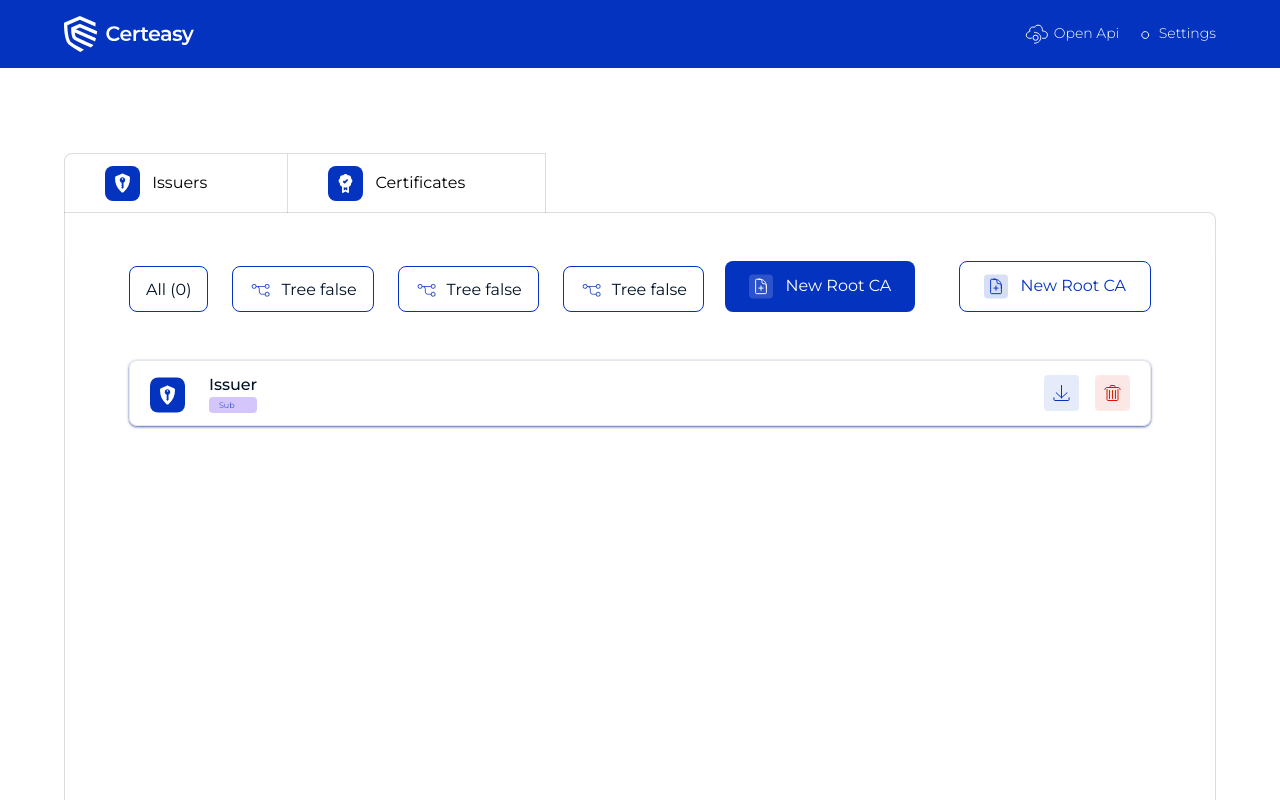
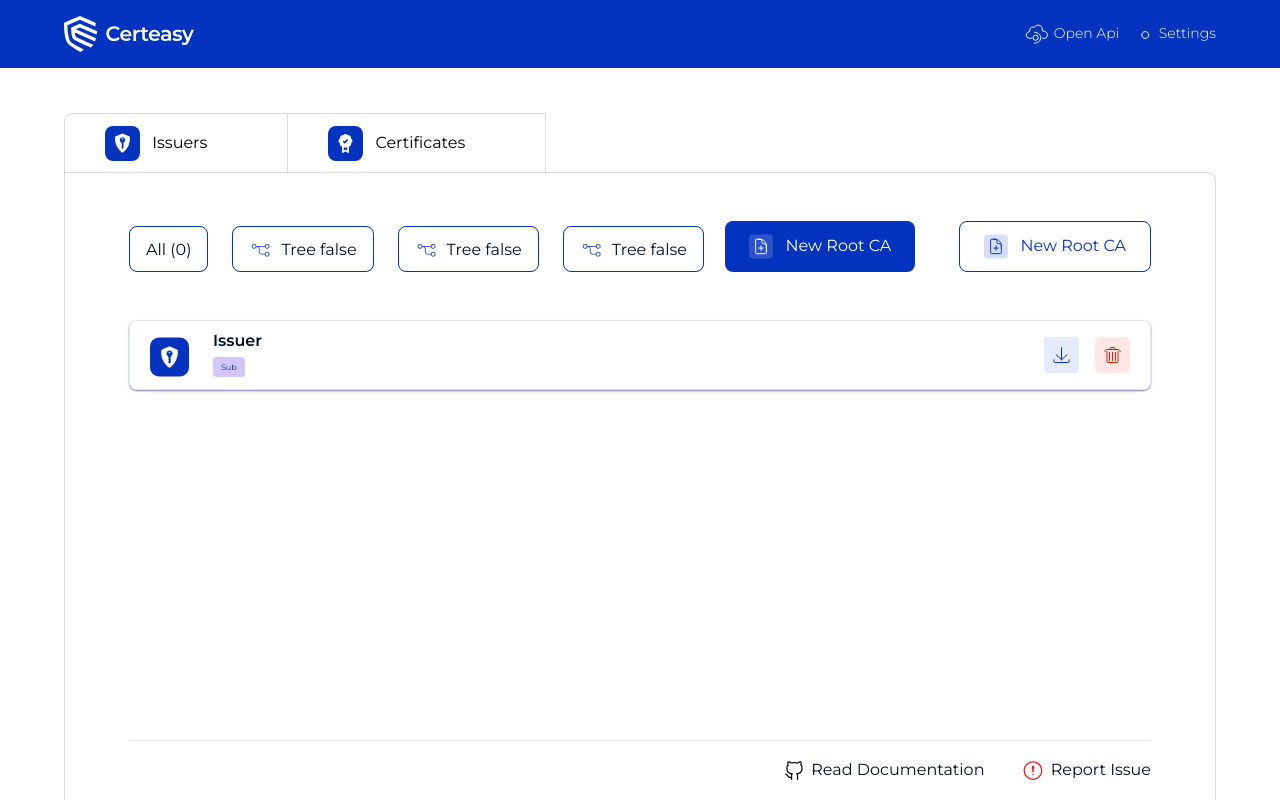
Before and after one commit to emjunior258/certeasy, a Vue app in the folder certeasy-console-app/: page / in a window 1280 px wide. Built offline with nearby package versions, Linux system fonts and the light colour scheme.

Commit message:
feat: add footer to main view

```diff
--- a/certeasy-console-app/src/components/IssuerCard.vue
+++ b/certeasy-console-app/src/components/IssuerCard.vue
@@ -1,6 +1,6 @@
 <template>
   <li
-    class="border border-gray-200 rounded-lg shadow px-5 py-3 mb-2 hover:text-primary"
+    class="border border-gray-200 rounded-lg shadow-sm px-5 py-3 mb-2 hover:text-primary"
     :class="true && 'shadow shadow-primary-0.6'"
   >
     <div class="flex justify-between">
@@ -14,10 +14,12 @@
           :alt="'alt'"
           class="pt-1"
         />
-        <div class="flex flex-col justify-between items-stretch">
-          <h3 class="text-base font-medium text-text capitalize">issuer</h3>
+        <div class="flex flex-col justify-between items-stretch gap-2">
+          <h3 class="text-base text-text capitalize font-semibold leading-4">
+            issuer
+          </h3>
           <span
-            class="rounded text-[0.5rem] py-0.5 px-2.5 bg-purple font-light capitalize"
+            class="rounded text-[0.5rem] py-1 px-2 bg-purple font-base capitalize w-fit leading-2"
             >Sub</span
           >
         </div>
--- a/certeasy-console-app/src/components/TheFooter.vue
+++ b/certeasy-console-app/src/components/TheFooter.vue
@@ -1,7 +1,9 @@
 <template>
-  <footer class="px-16 fixed bottom-0 w-full bg-white">
-    <div class="border-t text-right pt-8 pb-11">
-      <a href="#"
+  <footer class="w-full bg-white text-text">
+    <div class="border-t text-right py-4">
+      <a
+        href="#"
+        class="py-2.5"
         ><img
           src="../assets/icons/github.svg"
           alt="api"
@@ -9,11 +11,13 @@
         />
         Read Documentation</a
       >
-      <a href="#"
+      <a
+        href="#"
+        class="py-2.5 ml-9"
         ><img
           src="../assets/icons/warning.svg"
           alt="api"
-          class="inline ml-6"
+          class="inline"
         />
         Report Issue</a
       >
--- a/certeasy-console-app/src/views/Tabs.vue
+++ b/certeasy-console-app/src/views/Tabs.vue
@@ -5,9 +5,9 @@
       :navLinks="navLinks"
       class="sticky top-0 left-0"
     />
-    <div class="px-16 full-page-nav pt-36">
+    <div class="px-16 full-page-nav pt-[104px]">
       <div
-        class="border-x border-t border-gray-14 rounded-tr-lg h-full relative flex-col"
+        class="px-16 border-x border-t border-gray-14 rounded-tr-lg h-full relative flex-col"
       >
         <ul class="absolute -top-[60px] -left-[1px] flex">
           <li>
@@ -28,7 +28,7 @@
             >
           </li>
         </ul>
-        <div class="flex justify-between px-16 mt-12 mb-6 items-end pb-6">
+        <div class="flex justify-between mt-12 mb-6 items-end pb-6">
           <div class="font-light text-lg">
             <IconTextButton
               :buttonProps="buttonProp"
@@ -56,80 +56,82 @@
             <IconActionButton :buttonProps="buttonProp4" />
           </div>
         </div>
-        <ul class="px-16">
+        <ul>
           <IssuerCard />
         </ul>
+        <TheFooter class="absolute bottom-0 left-0 px-16" />
       </div>
     </div>
   </div>
 </template>
 <script setup>
-import AddFileIcon from "@/assets/icons/AddFileIcon.vue";
-import NavComponent from "@/components/NavComponent.vue";
-import ApiIcon from "@/assets/icons/ApiIcon.vue";
-import CogIcon from "@/assets/icons/CogIcon.vue";
-import imgSrc from "@/assets/logo.svg";
-import Issuer from "@/assets/icons/Issuer.vue";
-import Certificate from "../assets/icons/Certificate.vue";
-import IconActionButton from "@/components/buttons/IconActionButton.vue";
-import IconTextButton from "@/components/buttons/IconTextButton.vue";
-import IssuerCard from "@/components/IssuerCard.vue";
-import TreeIcon from "@/assets/icons/TreeIcon.vue";
-const cogIcon = CogIcon;
-const apiIcon = ApiIcon;
-const addFileIcon = AddFileIcon;
-const treeIcon = TreeIcon;
+import AddFileIcon from '@/assets/icons/AddFileIcon.vue'
+import NavComponent from '@/components/NavComponent.vue'
+import ApiIcon from '@/assets/icons/ApiIcon.vue'
+import CogIcon from '@/assets/icons/CogIcon.vue'
+import imgSrc from '@/assets/logo.svg'
+import Issuer from '@/assets/icons/Issuer.vue'
+import Certificate from '../assets/icons/Certificate.vue'
+import IconActionButton from '@/components/buttons/IconActionButton.vue'
+import IconTextButton from '@/components/buttons/IconTextButton.vue'
+import IssuerCard from '@/components/IssuerCard.vue'
+import TreeIcon from '@/assets/icons/TreeIcon.vue'
+import TheFooter from '../components/TheFooter.vue'
+const cogIcon = CogIcon
+const apiIcon = ApiIcon
+const addFileIcon = AddFileIcon
+const treeIcon = TreeIcon
 const logo = {
   imgSrc: imgSrc,
-  alt: "Certeasy",
-};
+  alt: 'Certeasy',
+}
 
 const buttonProp = {
   id: 0,
-  text: "All",
+  text: 'All',
   amount: 0,
   active: false,
   disabled: false,
-  query: "",
-};
+  query: '',
+}
 
 const buttonProp2 = {
   id: 0,
   icon: addFileIcon,
-  text: "New Root CA",
-};
+  text: 'New Root CA',
+}
 
 const buttonProp3 = {
   id: 3,
   icon: treeIcon,
-  iconAlt: "tree",
-  text: "Tree",
+  iconAlt: 'tree',
+  text: 'Tree',
   active: false,
   disabled: false,
-  query: "TREE",
-};
+  query: 'TREE',
+}
 const buttonProp4 = {
   id: 0,
   icon: addFileIcon,
-  text: "New Root CA",
+  text: 'New Root CA',
   outlined: true,
-};
+}
 const navLinks = [
   {
     id: 0,
     icon: apiIcon,
-    altIcon: "API",
-    text: "Open Api",
-    linkHref: "#",
+    altIcon: 'API',
+    text: 'Open Api',
+    linkHref: '#',
   },
   {
     id: 1,
     icon: cogIcon,
-    altIcon: "settings",
-    text: "Settings",
-    linkHref: "#",
+    altIcon: 'settings',
+    text: 'Settings',
+    linkHref: '#',
   },
-];
+]
 </script>
 
 <style scoped>
--- a/certeasy-console-app/tailwind.config.js
+++ b/certeasy-console-app/tailwind.config.js
@@ -9,6 +9,7 @@ module.exports = {
         'primary-0.6': 'rgba(3, 37, 140, 0.6)',
         'primary-0.4': 'rgba(3, 37, 140, 0.4)',
         'primary-0.08': 'rgba(3, 37, 140, 0.08)',
+        lightBlue: '#E6EBF9',
         red: '#FF0000',
         'red-0.6': 'rgba(255, 0, 0, 0.6)',
         'red-light': '#FFEBEB',
```
Also changed, not shown: certeasy-console-app/src/router/index.js (+7 -7 lines).
